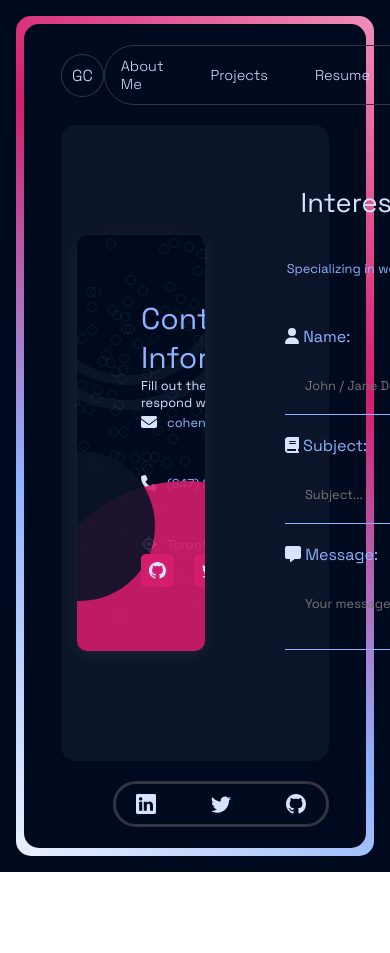
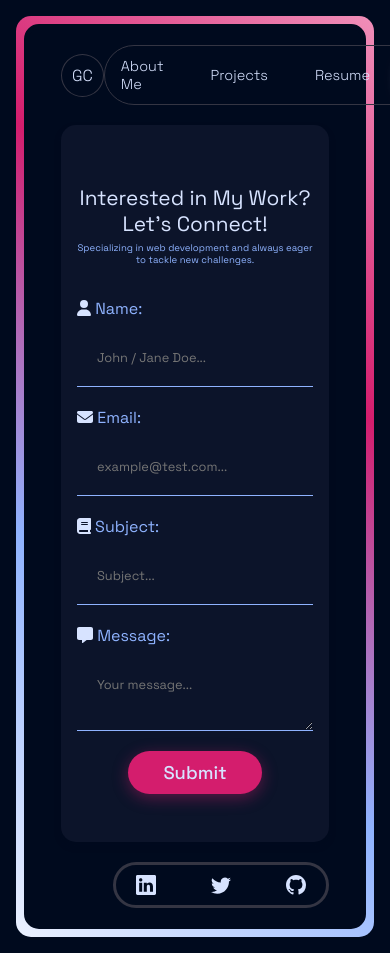
Before and after one commit to guycdev/portfolio-old, a React (Vite) app: page /get-in-touch in a window 390 px wide. Before the commit the page ends 872 px from the top, so only its background shows below. Built offline with nearby package versions, Linux system fonts and the light colour scheme.

Commit message:
added responsivness to contact us page

```diff
--- a/src/index.css
+++ b/src/index.css
@@ -440,3 +440,15 @@ input:focus {
     height: 15px;
   }
 }
+
+@media (max-width: 350px) {
+  .input-container > input,
+  .input-container > textarea {
+    padding: 0.3rem;
+    font-size: 0.7rem;
+  }
+  .primary-btn,
+  .secondary-btn {
+    font-size: 0.8rem;
+  }
+}
--- a/src/sections/Contact/Contact.module.css
+++ b/src/sections/Contact/Contact.module.css
@@ -209,3 +209,51 @@
 .socialsContainer > a:hover {
   background-color: var(--primary);
 }
+
+@media (max-width: 1030px) {
+  .accentBlob {
+    opacity: 0.2;
+  }
+  .contactInformation {
+    padding: 1rem;
+  }
+}
+
+@media (max-width: 900px) {
+  .contactInformation {
+    display: none;
+  }
+  .contactContainer {
+    padding: 3rem !important;
+  }
+}
+
+@media (max-width: 800px) {
+  .contactContainer {
+    padding: 1rem !important;
+  }
+}
+
+@media (max-width: 600px) {
+  .nameContainer {
+    flex-direction: column;
+  }
+}
+
+@media (max-width: 500px) {
+  .contactHeading > h2 {
+    font-size: 1.3rem;
+  }
+  .contactHeading > p {
+    font-size: 0.6rem;
+  }
+}
+
+@media (max-width: 350px) {
+  .contactHeading > h2 {
+    font-size: 1.1rem;
+  }
+  .contactHeading > p {
+    font-size: 0.5rem;
+  }
+}
```
